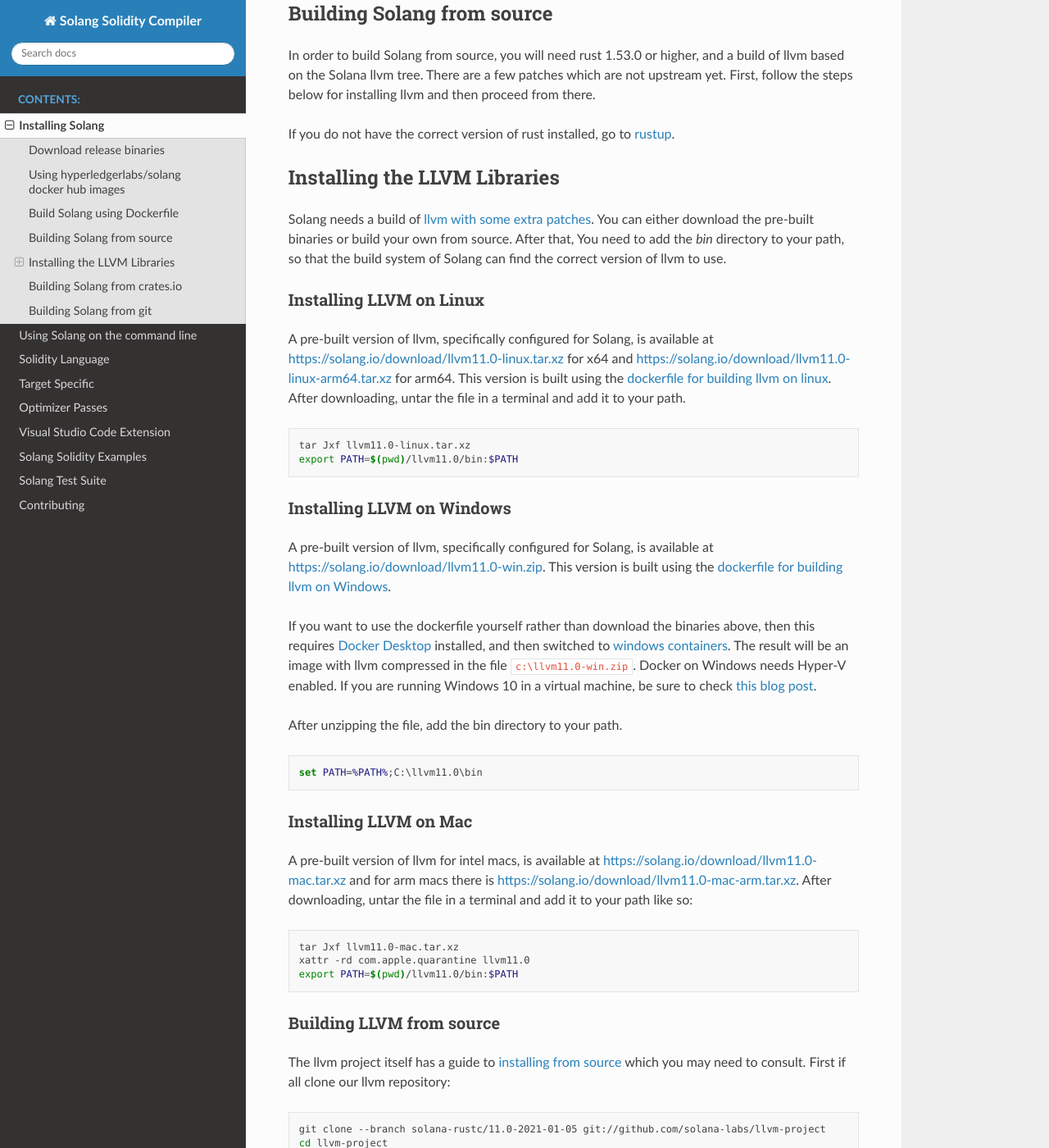
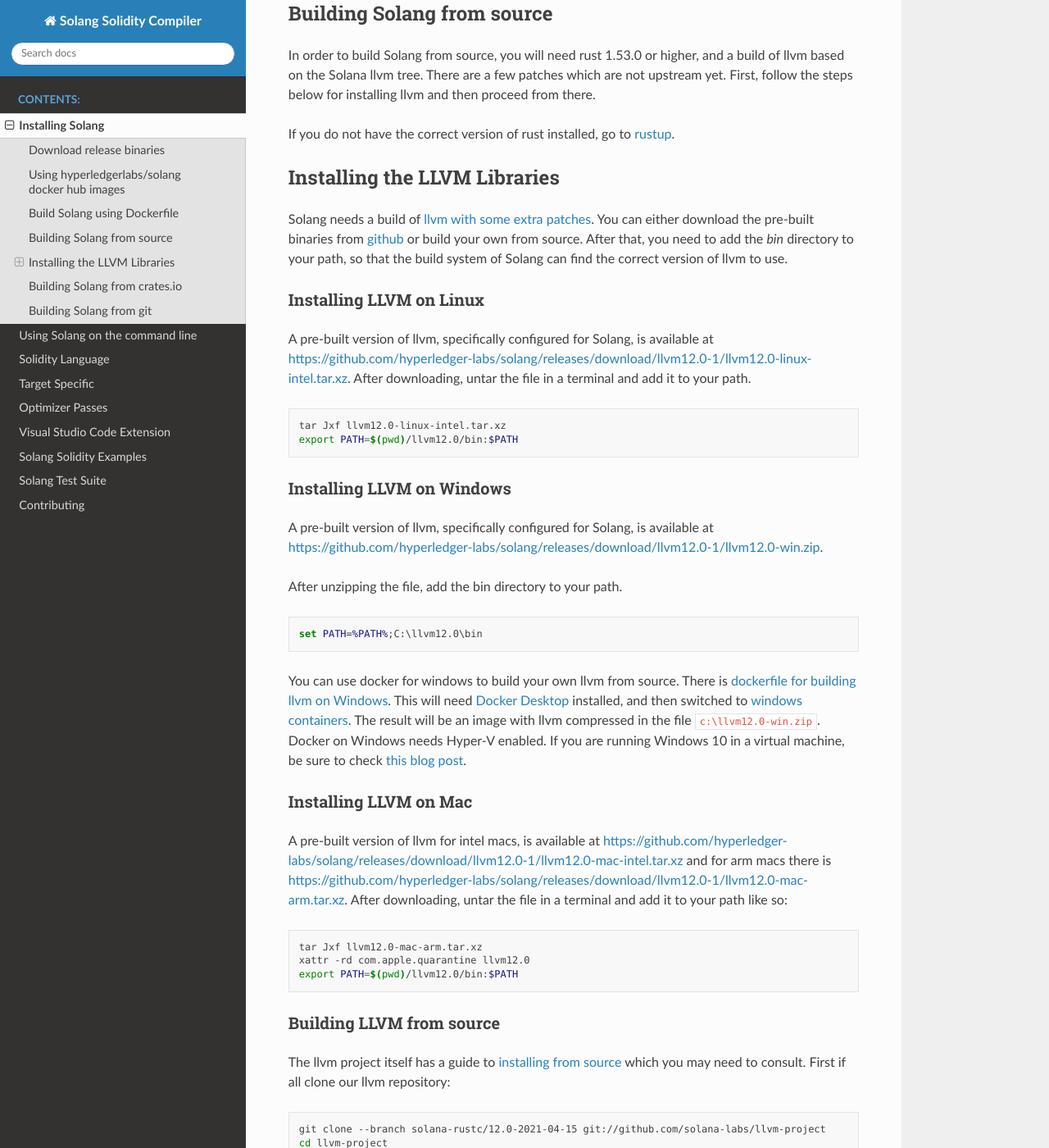
Before and after one commit to hyperledger-solang/solang, a Sphinx documentation site: the page built from docs/installing.rst, in a window 1280 px wide and 1400 px high, scrolled down 1130 px. Shown: the whole window at 82% size. Built offline with Sphinx 7.4.7 and the Read the Docs theme 2.0.0, drawn with Linux system fonts in a browser that asks for light colours.

Commit message:
Switch to building using llvm 12
Signed-off-by: Sean Young <sean@mess.org>

```diff
--- a/Cargo.toml
+++ b/Cargo.toml
@@ -28,7 +28,7 @@
 serde_json = "1.0"
 serde = "1.0"
 serde_derive = { version = "1.0" }
-inkwell = { version = "^0.1.0-beta.3", features = ["target-webassembly", "target-bpf", "llvm11-0"] }
+inkwell = { version = "^0.1.0-beta.3", features = ["target-webassembly", "target-bpf", "llvm12-0"] }
 blake2-rfc = "0.2.18"
 phf = { version = "0.10", features = ["macros"] }
 unicode-xid = "0.2.0"
--- a/docs/installing.rst
+++ b/docs/installing.rst
@@ -63,57 +63,56 @@
 
 Solang needs a build of
 `llvm with some extra patches <https://github.com/solana-labs/llvm-project/>`_.
-You can either download the pre-built binaries or build your own from source. After that,
-You need to add the `bin` directory to your path, so that the build system of Solang can find the
-correct version of llvm to use.
+You can either download the pre-built binaries from
+`github <https://github.com/hyperledger-labs/solang/releases/tag/llvm12.0-1>`_
+or build your own from source. After that, you need to add the `bin` directory to your
+path, so that the build system of Solang can find the correct version of llvm to use.
 
 Installing LLVM on Linux
 ________________________
 
 A pre-built version of llvm, specifically configured for Solang, is available at
-`<https://solang.io/download/llvm11.0-linux.tar.xz>`_ for x64 and
-`<https://solang.io/download/llvm11.0-linux-arm64.tar.xz>`_ for arm64. This version is built using the
-`dockerfile for building llvm on linux <https://github.com/hyperledger-labs/solang/blob/main/build/build-llvm-linux.dockerfile>`_.
+`<https://github.com/hyperledger-labs/solang/releases/download/llvm12.0-1/llvm12.0-linux-intel.tar.xz>`_.
 After downloading, untar the file in a terminal and add it to your path.
 
 .. code-block:: bash
 
-	tar Jxf llvm11.0-linux.tar.xz
-	export PATH=$(pwd)/llvm11.0/bin:$PATH
+	tar Jxf llvm12.0-linux-intel.tar.xz
+	export PATH=$(pwd)/llvm12.0/bin:$PATH
 
 Installing LLVM on Windows
 __________________________
 
 A pre-built version of llvm, specifically configured for Solang, is available at
-`<https://solang.io/download/llvm11.0-win.zip>`_. This version is built using the
-`dockerfile for building llvm on Windows <https://github.com/hyperledger-labs/solang/blob/main/build/build-llvm-windows.dockerfile>`_.
-
-If you want to use the dockerfile yourself rather than download the binaries above, then this
-requires `Docker Desktop <https://www.docker.com/products/docker-desktop>`_ installed, and then switched to
-`windows containers <https://docs.docker.com/docker-for-windows/#switch-between-windows-and-linux-containers>`_.
-The result will be an image with llvm compressed in the file ``c:\llvm11.0-win.zip``. Docker on Windows needs Hyper-V
-enabled. If you are running Windows 10 in a virtual machine, be sure to check
-`this blog post <https://www.mess.org/2020/06/22/Hyper-V-in-KVM/>`_.
+`<https://github.com/hyperledger-labs/solang/releases/download/llvm12.0-1/llvm12.0-win.zip>`_.
 
 After unzipping the file, add the bin directory to your path.
 
 .. code-block:: batch
 
-	set PATH=%PATH%;C:\llvm11.0\bin
+	set PATH=%PATH%;C:\llvm12.0\bin
+
+You can use docker for windows to build your own llvm from source. There is
+`dockerfile for building llvm on Windows <https://github.com/hyperledger-labs/solang/blob/main/build/build-llvm-windows.dockerfile>`_.
+This will need `Docker Desktop <https://www.docker.com/products/docker-desktop>`_ installed, and then switched to
+`windows containers <https://docs.docker.com/docker-for-windows/#switch-between-windows-and-linux-containers>`_.
+The result will be an image with llvm compressed in the file ``c:\llvm12.0-win.zip``. Docker on Windows needs Hyper-V
+enabled. If you are running Windows 10 in a virtual machine, be sure to check
+`this blog post <https://www.mess.org/2020/06/22/Hyper-V-in-KVM/>`_.
 
 Installing LLVM on Mac
 ______________________
 
 A pre-built version of llvm for intel macs, is available at
-`<https://solang.io/download/llvm11.0-mac.tar.xz>`_ and for arm macs there is
-`<https://solang.io/download/llvm11.0-mac-arm.tar.xz>`_. After downloading,
+`<https://github.com/hyperledger-labs/solang/releases/download/llvm12.0-1/llvm12.0-mac-intel.tar.xz>`_ and for arm macs there is
+`<https://github.com/hyperledger-labs/solang/releases/download/llvm12.0-1/llvm12.0-mac-arm.tar.xz>`_. After downloading,
 untar the file in a terminal and add it to your path like so:
 
 .. code-block:: bash
 
-	tar Jxf llvm11.0-mac.tar.xz
-	xattr -rd com.apple.quarantine llvm11.0
-	export PATH=$(pwd)/llvm11.0/bin:$PATH
+	tar Jxf llvm12.0-mac-arm.tar.xz
+	xattr -rd com.apple.quarantine llvm12.0
+	export PATH=$(pwd)/llvm12.0/bin:$PATH
 
 .. _llvm-from-source:
 
@@ -125,7 +124,7 @@
 
 .. code-block:: bash
 
-	git clone --branch solana-rustc/11.0-2021-01-05 git://github.com/solana-labs/llvm-project
+	git clone --branch solana-rustc/12.0-2021-04-15 git://github.com/solana-labs/llvm-project
 	cd llvm-project
 
 Now run cmake to create the makefiles. Replace the *installdir* argument to ``CMAKE_INSTALL_PREFIX`` with with a directory where you would like to have llvm installed, and then run the build:
```
Also changed, not shown: CHANGELOG.md (+1 -1 lines), 5 other files.
